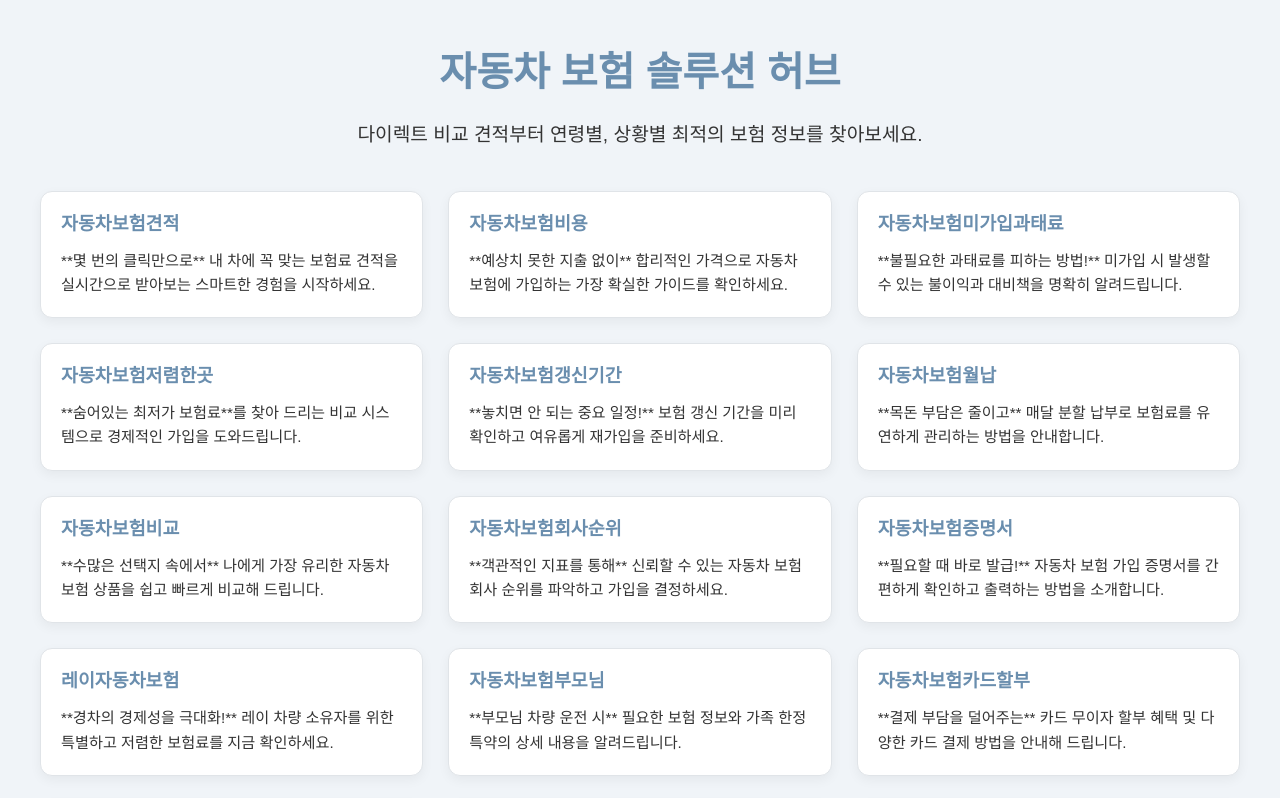
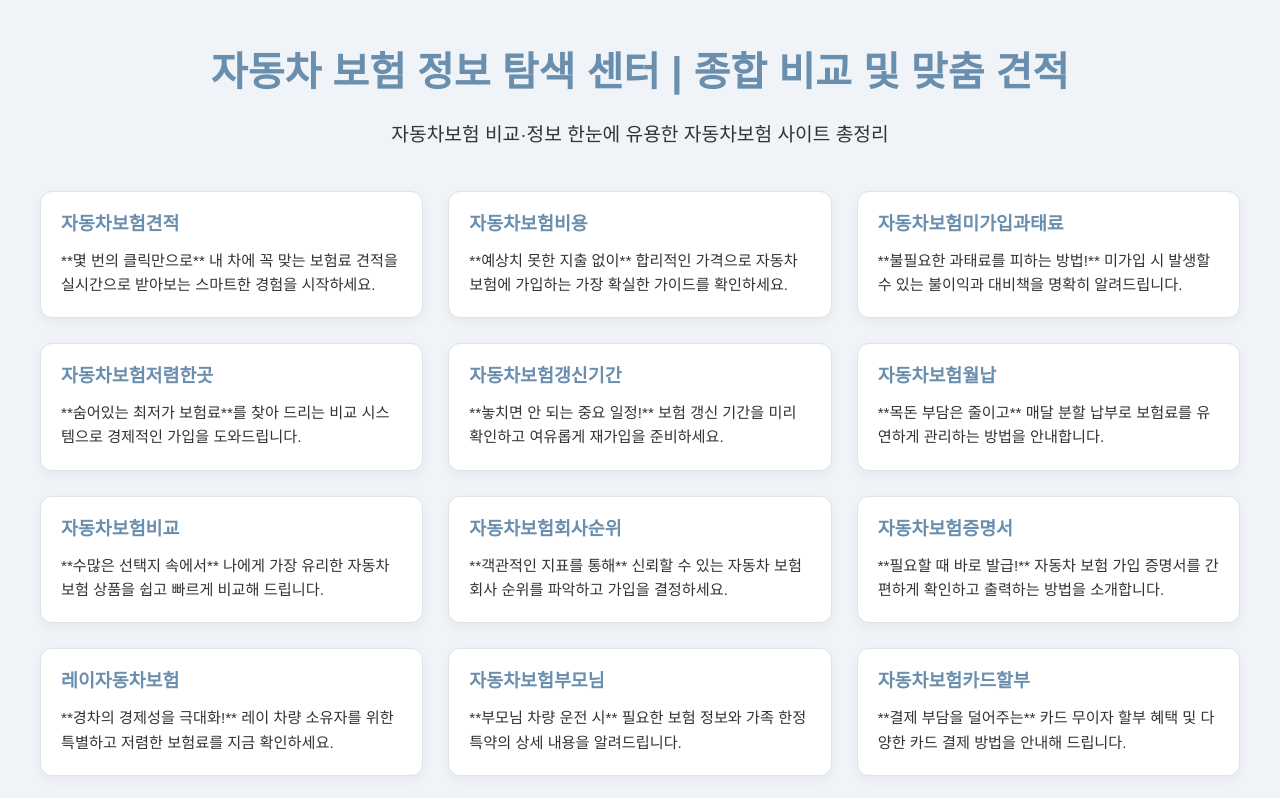
Before and after one commit to firemoney81-naldon/backatopc, a website: page index.html in a window 1280 px wide. Shown: the top 798 px of the page. Drawn offline with Linux system fonts and the light colour scheme.

Commit message:
Update index.html

```diff
--- a/index.html
+++ b/index.html
@@ -9,6 +9,7 @@
     <meta name="viewport" content="width=device-width, initial-scale=1.0">
     <title>자동차 보험 정보 탐색 센터 | 종합 비교 및 맞춤 견적</title>
     <meta name="description" content="자동차보험 비교·정보 한눈에 유용한 자동차보험 사이트 총정리" />
+    <meta property="og:description" content="자동차보험 비교·정보 한눈에 유용한 자동차보험 사이트 총정리"/>
     <style>
         /* CSS for a soft, colorful, and clear layout */
         :root {
@@ -107,8 +108,8 @@
 <body>
 
     <div class="container">
-        <h1>자동차 보험 솔루션 허브</h1>
-        <h2>다이렉트 비교 견적부터 연령별, 상황별 최적의 보험 정보를 찾아보세요.</h2>
+        <h1>자동차 보험 정보 탐색 센터 | 종합 비교 및 맞춤 견적</h1>
+        <h2>자동차보험 비교·정보 한눈에 유용한 자동차보험 사이트 총정리</h2>
 
         <div class="grid-links">
 <div class="link-card">
```
